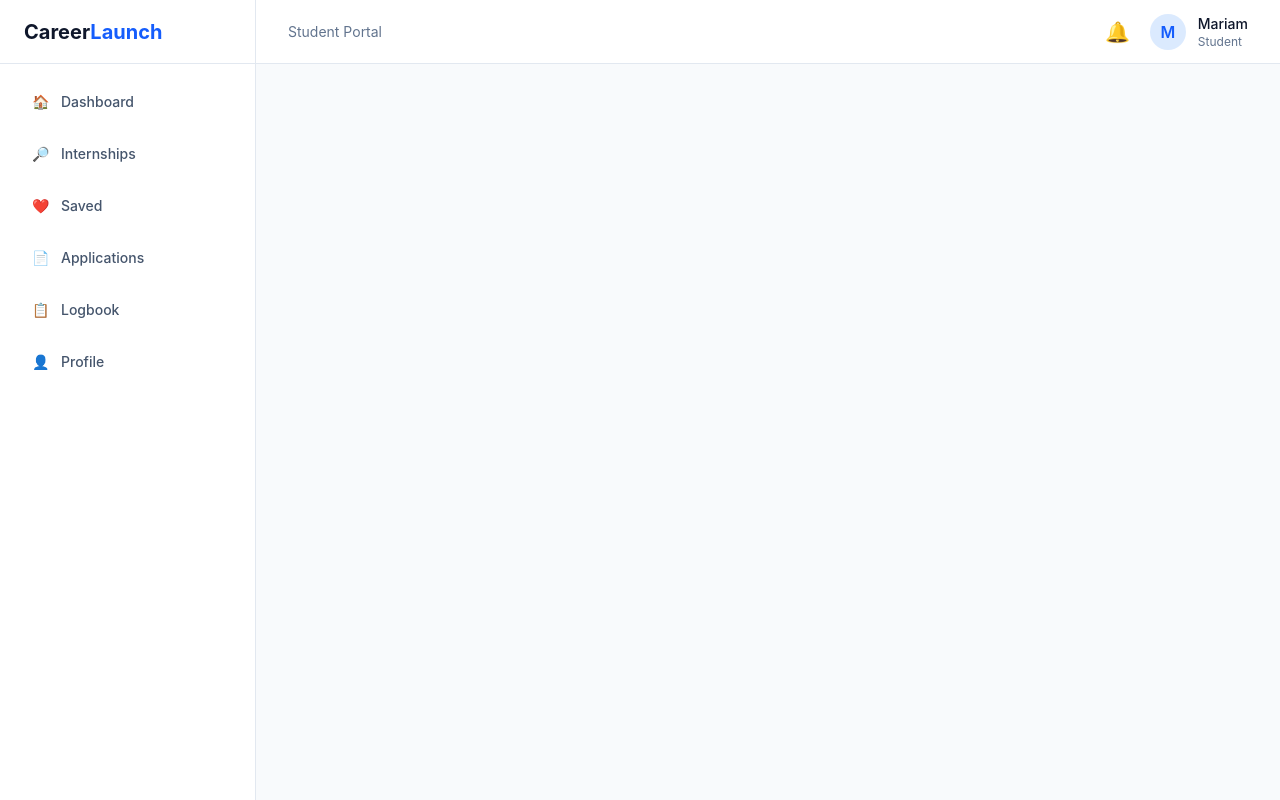
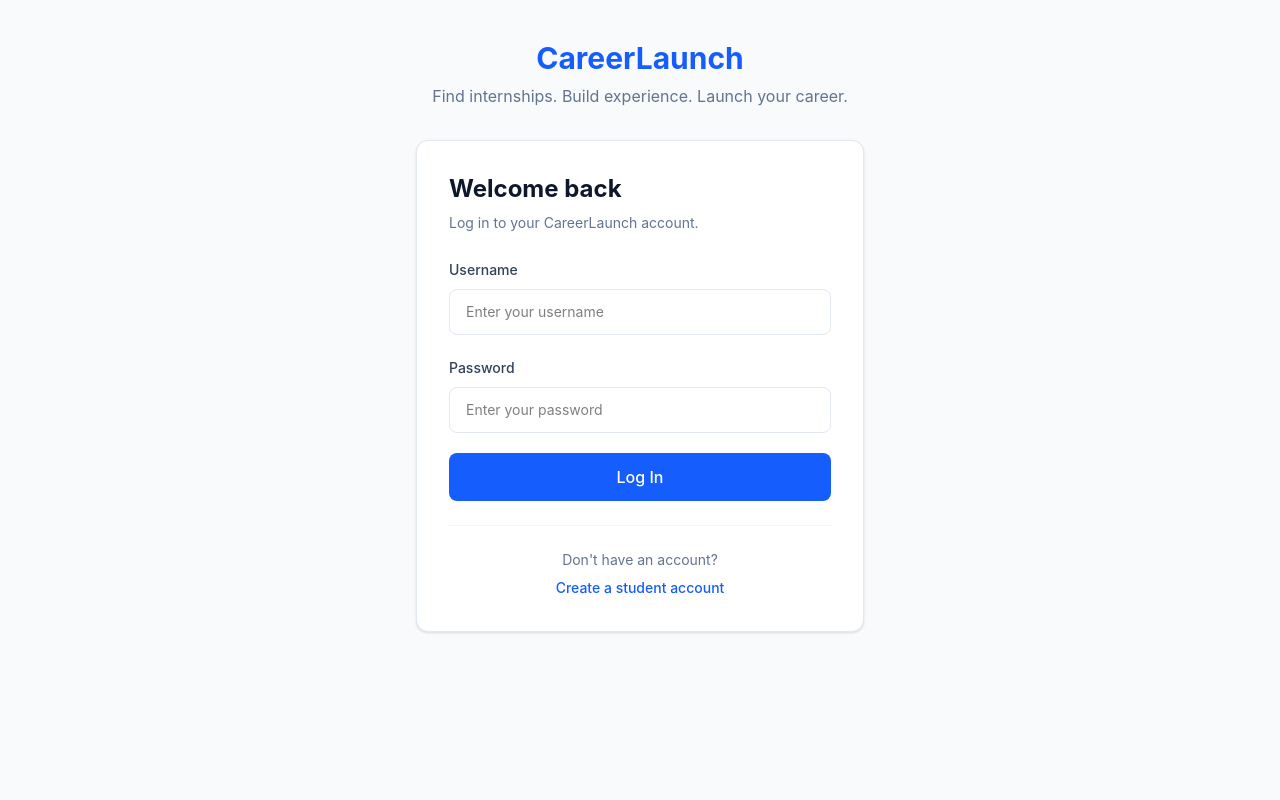
Before and after one commit to mariam968/CareerLaunch, a React app in the folder frontend/: page /login in a window 1280 px wide. Built offline with nearby package versions, Linux system fonts and the light colour scheme; the HTML template or start-up script is replaced by a standard one.

Commit message:
feat: add student login and authentication flow

```diff
--- a/frontend/src/App.jsx
+++ b/frontend/src/App.jsx
@@ -13,14 +13,38 @@ import Applications from './pages/Applications'
 import Saved from './pages/Saved'
 import Logbook from './pages/Logbook'
 import Profile from './pages/Profile'
+import Login from './pages/Login'
+
 
 function App() {
   return (
     <BrowserRouter>
       <SavedInternshipsProvider>
+
+        <Routes>
+
+          {/* Login - outside dashboard layout */}
+          <Route
+            path="/login"
+            element={<Login />}
+          />
+
+          {/* Student dashboard */}
+          <Route
+            path="/*"
+            element={
               <DashboardLayout>
                 <Routes>
-            <Route path="/" element={<Dashboard />} />
+
+                  <Route
+                    path="/"
+                    element={<Dashboard />}
+                  />
+
+                  <Route
+                    path="/dashboard"
+                    element={<Dashboard />}
+                  />
 
                   <Route
                     path="/internships"
@@ -61,8 +85,14 @@ function App() {
                     path="/profile"
                     element={<Profile />}
                   />
+
                 </Routes>
               </DashboardLayout>
+            }
+          />
+
+        </Routes>
+
       </SavedInternshipsProvider>
     </BrowserRouter>
   )
--- /dev/null
+++ b/frontend/src/pages/Login.jsx
@@ -0,0 +1,180 @@
+import { useState } from 'react'
+import { Link, useNavigate } from 'react-router-dom'
+
+function Login() {
+  const navigate = useNavigate()
+
+  const [formData, setFormData] = useState({
+    username: '',
+    password: '',
+  })
+
+  const [loading, setLoading] = useState(false)
+  const [error, setError] = useState('')
+
+  const handleChange = (event) => {
+    const { name, value } = event.target
+
+    setFormData((previous) => ({
+      ...previous,
+      [name]: value,
+    }))
+
+    setError('')
+  }
+
+  const handleSubmit = async (event) => {
+    event.preventDefault()
+
+    setLoading(true)
+    setError('')
+
+    try {
+      const response = await fetch(
+        'http://127.0.0.1:8000/api/accounts/login/',
+        {
+          method: 'POST',
+          headers: {
+            'Content-Type': 'application/json',
+          },
+          body: JSON.stringify(formData),
+        }
+      )
+
+      const data = await response.json()
+
+      if (!response.ok) {
+        throw new Error(
+          data.error || 'Invalid username or password.'
+        )
+      }
+
+      // Save authentication information
+      localStorage.setItem('token', data.token)
+      localStorage.setItem('username', data.username)
+      localStorage.setItem('email', data.email)
+
+      // Go to dashboard
+      navigate('/dashboard')
+    } catch (err) {
+      console.error(err)
+
+      setError(
+        err.message || 'Unable to log in. Please try again.'
+      )
+    } finally {
+      setLoading(false)
+    }
+  }
+
+  return (
+    <div className="min-h-screen bg-slate-50 px-4 py-10">
+
+      <div className="mx-auto max-w-md">
+
+        {/* Logo / Brand */}
+        <div className="mb-8 text-center">
+          <h1 className="text-3xl font-bold text-blue-600">
+            CareerLaunch
+          </h1>
+
+          <p className="mt-2 text-slate-500">
+            Find internships. Build experience. Launch your career.
+          </p>
+        </div>
+
+        {/* Login Card */}
+        <div className="rounded-xl border border-slate-200 bg-white p-8 shadow-sm">
+
+          <h2 className="text-2xl font-bold text-slate-900">
+            Welcome back
+          </h2>
+
+          <p className="mt-2 text-sm text-slate-500">
+            Log in to your CareerLaunch account.
+          </p>
+
+          {/* Error */}
+          {error && (
+            <div className="mt-5 rounded-lg border border-red-200 bg-red-50 p-4">
+              <p className="text-sm text-red-600">
+                {error}
+              </p>
+            </div>
+          )}
+
+          <form
+            onSubmit={handleSubmit}
+            className="mt-6 space-y-5"
+          >
+
+            {/* Username */}
+            <div>
+              <label className="text-sm font-medium text-slate-700">
+                Username
+              </label>
+
+              <input
+                type="text"
+                name="username"
+                value={formData.username}
+                onChange={handleChange}
+                required
+                autoComplete="username"
+                placeholder="Enter your username"
+                className="mt-2 w-full rounded-lg border border-slate-200 px-4 py-3 text-sm outline-none transition focus:border-blue-500 focus:ring-2 focus:ring-blue-100"
+              />
+            </div>
+
+            {/* Password */}
+            <div>
+              <label className="text-sm font-medium text-slate-700">
+                Password
+              </label>
+
+              <input
+                type="password"
+                name="password"
+                value={formData.password}
+                onChange={handleChange}
+                required
+                autoComplete="current-password"
+                placeholder="Enter your password"
+                className="mt-2 w-full rounded-lg border border-slate-200 px-4 py-3 text-sm outline-none transition focus:border-blue-500 focus:ring-2 focus:ring-blue-100"
+              />
+            </div>
+
+            {/* Submit */}
+            <button
+              type="submit"
+              disabled={loading}
+              className="w-full rounded-lg bg-blue-600 px-5 py-3 font-medium text-white transition hover:bg-blue-700 disabled:cursor-not-allowed disabled:opacity-60"
+            >
+              {loading ? 'Logging in...' : 'Log In'}
+            </button>
+
+          </form>
+
+          {/* Registration */}
+          <div className="mt-6 border-t border-slate-100 pt-6 text-center">
+            <p className="text-sm text-slate-500">
+              Don't have an account?
+            </p>
+
+            <Link
+              to="/register"
+              className="mt-2 inline-block text-sm font-medium text-blue-600 hover:text-blue-700"
+            >
+              Create a student account
+            </Link>
+          </div>
+
+        </div>
+
+      </div>
+
+    </div>
+  )
+}
+
+export default Login
```
Lines whose indentation alone changed are shown as unchanged.
